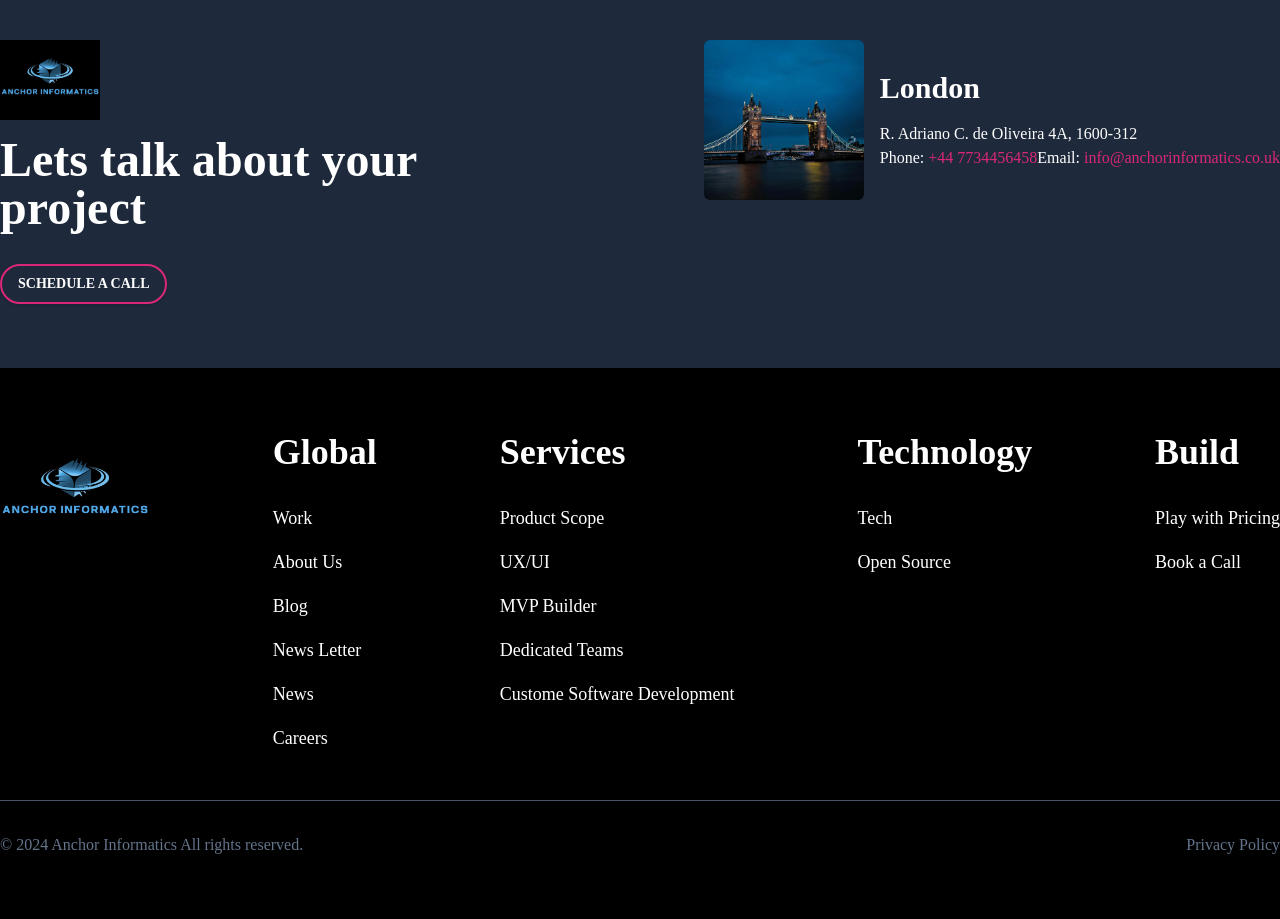
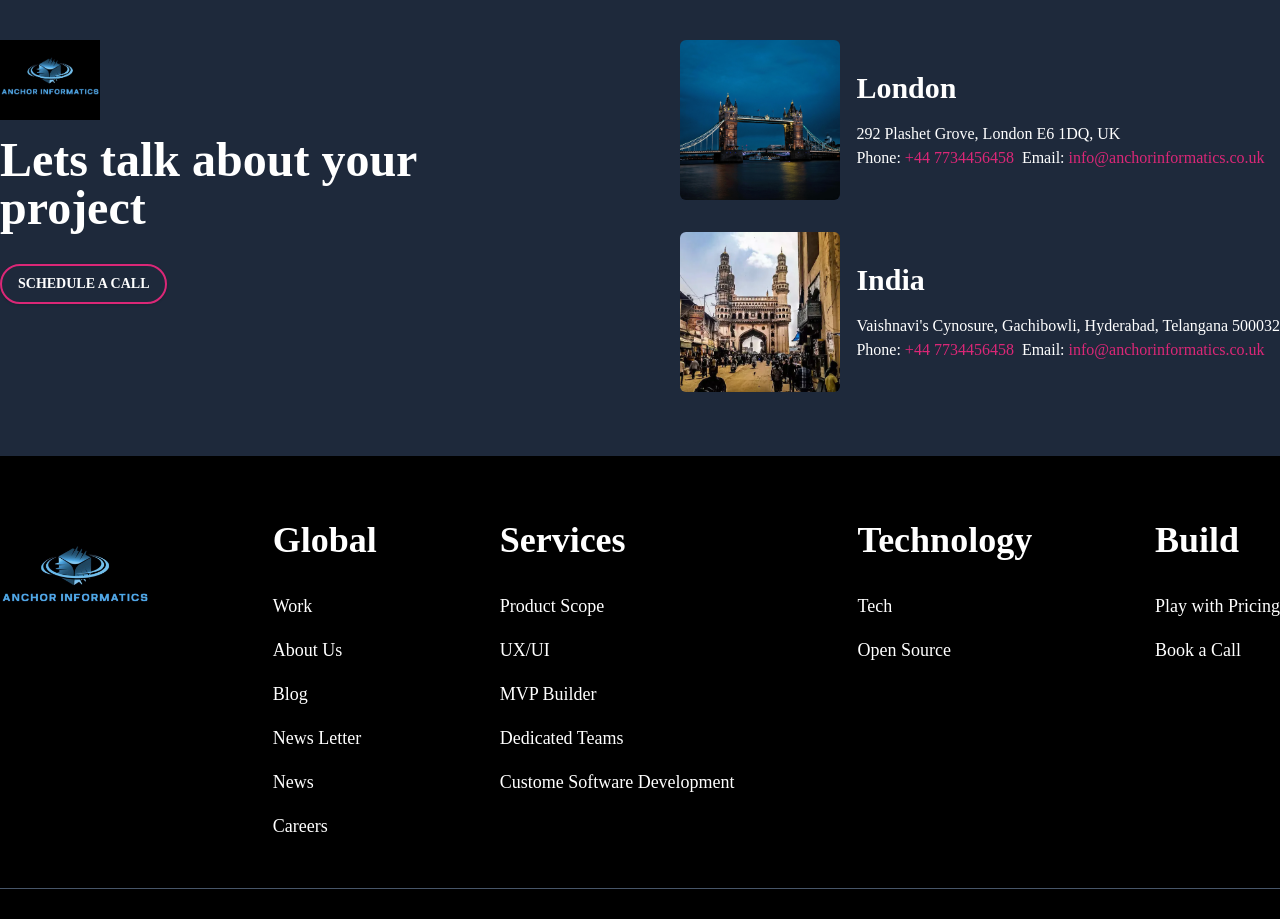
Before and after one commit to HildaVarsha/anchor-informatics-pvt-ltd, a Next.js app: page /services in a window 1280 px wide. Shown: the part 5980-6899 px from the top of the page. Built offline with nearby package versions, Linux system fonts and the light colour scheme.

Commit message:
Images Update

```diff
--- a/src/components/shared/TalkAbout.tsx
+++ b/src/components/shared/TalkAbout.tsx
@@ -21,7 +21,7 @@ const TalkAbout = () => {
             {address}
           </p>
           <Link href={`tel:${phone}`} className="py-2 text-white">
-            Phone: <a className="text-pink-600">{phone}</a>
+            Phone: <a className="text-pink-600">{phone}</a> &nbsp;
           </Link>
           <Link
             href={`mailto:${email}`}
--- a/src/core/ServicesConstants.tsx
+++ b/src/core/ServicesConstants.tsx
@@ -181,9 +181,17 @@ export const OTHER_SERVICES = [
 export const SERVICE_LOCATIONS = [
   {
     name:"London",
-    address:"R. Adriano C. de Oliveira 4A, 1600-312",
+    address:"292 Plashet Grove, London E6 1DQ, UK",
     phone:"+44 7734456458",
     email:"info@anchorinformatics.co.uk",
     image:"/london.jpg"
+  },
+  {
+    name:"India",
+    address:"Vaishnavi's Cynosure, Gachibowli, Hyderabad, Telangana 500032",
+    phone:"+44 7734456458",
+    email:"info@anchorinformatics.co.uk",
+    image:"/hyderabad.png"
   }
+  // 2-48/5/6, Gachibowli Rd, Opp. RTTC, Telecom Nagar Extension, Gachibowli, Hyderabad, Telangana 500032
 ]
```
Also changed, not shown: public/hyderabad.png (added).
